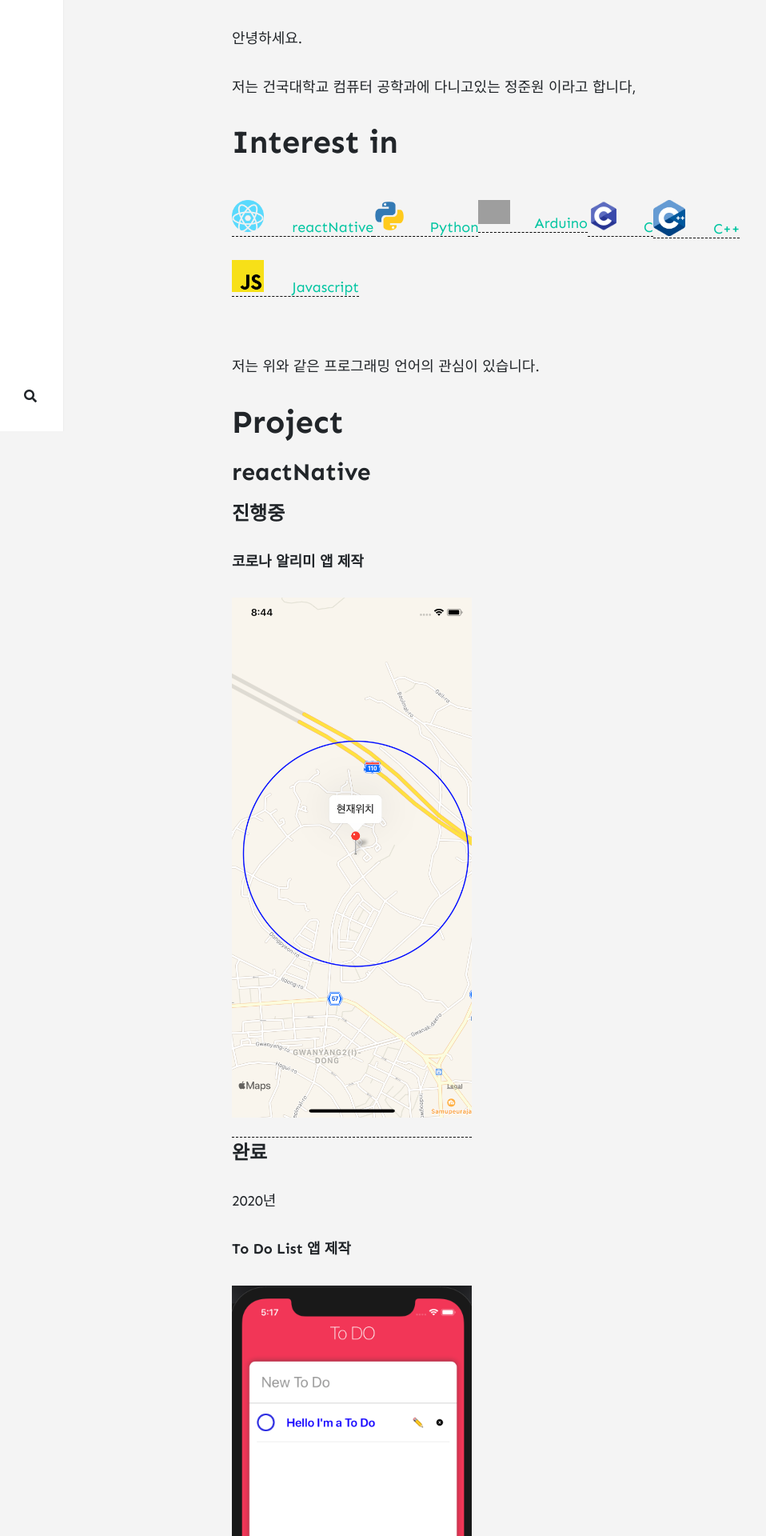
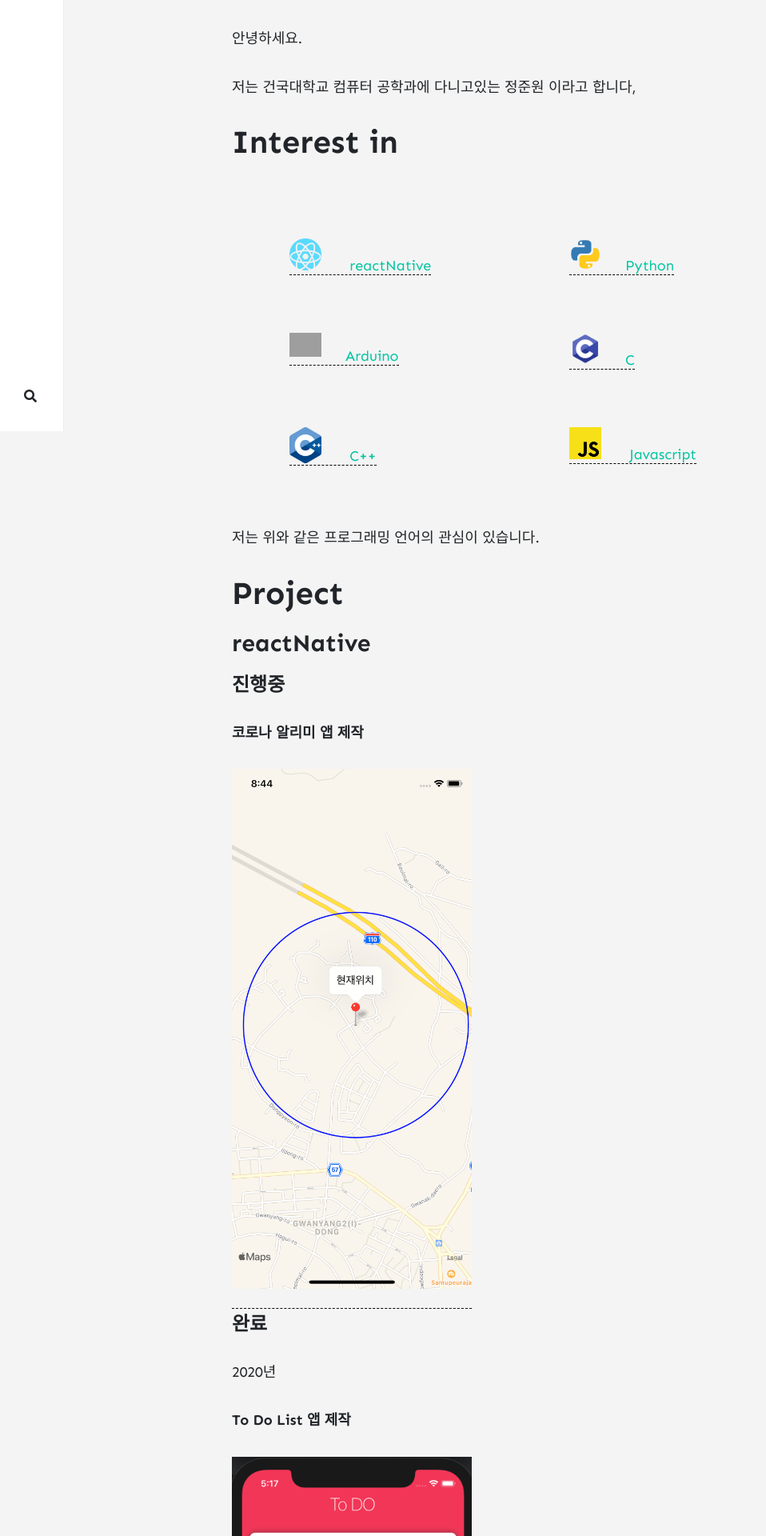
Before and after one commit to azzyjk/azzyjk.github.io, a Jekyll site: the page built from _pages/about.md, in a window 1280 px wide. Shown: the part 361-2281 px from the top of the page at 80% size, without its empty margins (0-958 px from the left). Built offline with Jekyll 4.4.1, drawn with Linux system fonts in a browser that asks for light colours; nearby versions of some CDN libraries; comment, search, counter and statistics services are not loaded; grey boxes are pictures that could not be loaded.

Commit message:
Update page

```diff
--- a/_config.yml
+++ b/_config.yml
@@ -6,7 +6,7 @@ logo: 'assets/images/logo.png'
 favicon: 'assets/images/logo.png'
 # url: "https://azzyjk.github.io"
 # baseurl: /jekyll-theme-memoirs
-baseurl: 'https://azzyjk.github.io'
+baseurl: 'https://azzyjk.github.io/'
 google_analytics: 'UA-xxxxxxxx-1'
 disqus: 'demowebsite'
 mailchimp-list: 'https://wowthemes.us11.list-manage.com/subscribe/post?u=8aeb20a530e124561927d3bd8&amp;id=8c3d2d214b'
--- a/assets/css/user.css
+++ b/assets/css/user.css
@@ -1,5 +1,6 @@
 /* User defined */
 
+@media (min-width: 720px) {
   ul.feature-icons {
     display: flex;
     flex-wrap: wrap;
@@ -7,12 +8,29 @@ ul.feature-icons {
     margin: 3rem 0;
     padding-left: 0;
   }
+  ul.feature-icons li {
+    margin: 2.5rem 0 0 0;
+    padding: 0.5rem 0 0 4.5rem;
+    position: relative;
+    width: 50%;
+  }
+}
+
+@media (max-width: 720px) {
   ul.feature-icons {
     display: flex;
+    align-items: center;
     flex-wrap: wrap;
     list-style: none;
     margin: 3rem 0;
     padding-left: 0;
+  }
+  ul.feature-icons li {
+    margin: 2.5rem 0 0 0;
+    padding: 0.5rem 0 0 4.5rem;
+    position: relative;
+    width: 100%;
+  }
 }
 /* User made css */
 img.userIcon {
```
Lines whose indentation alone changed are shown as unchanged.
